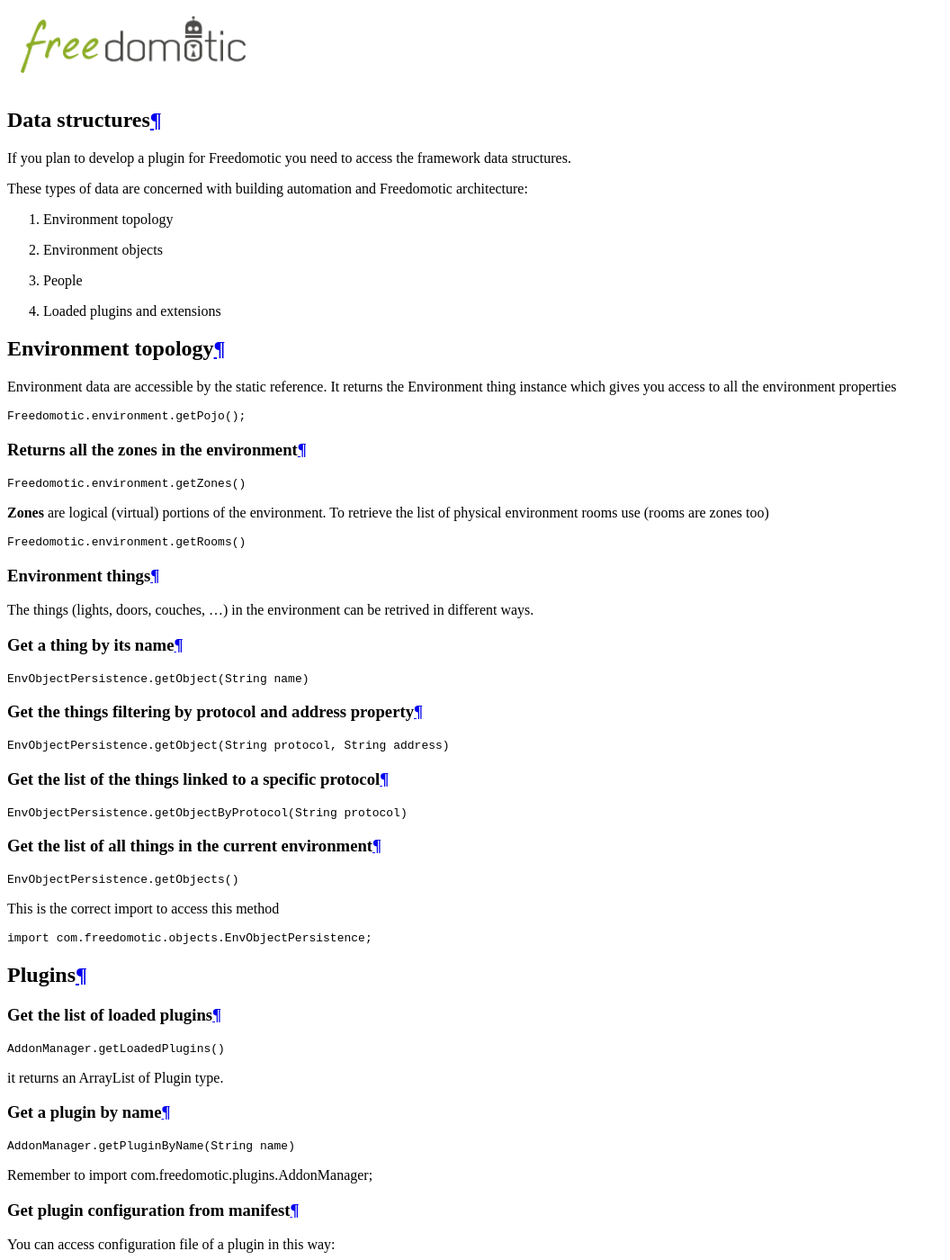
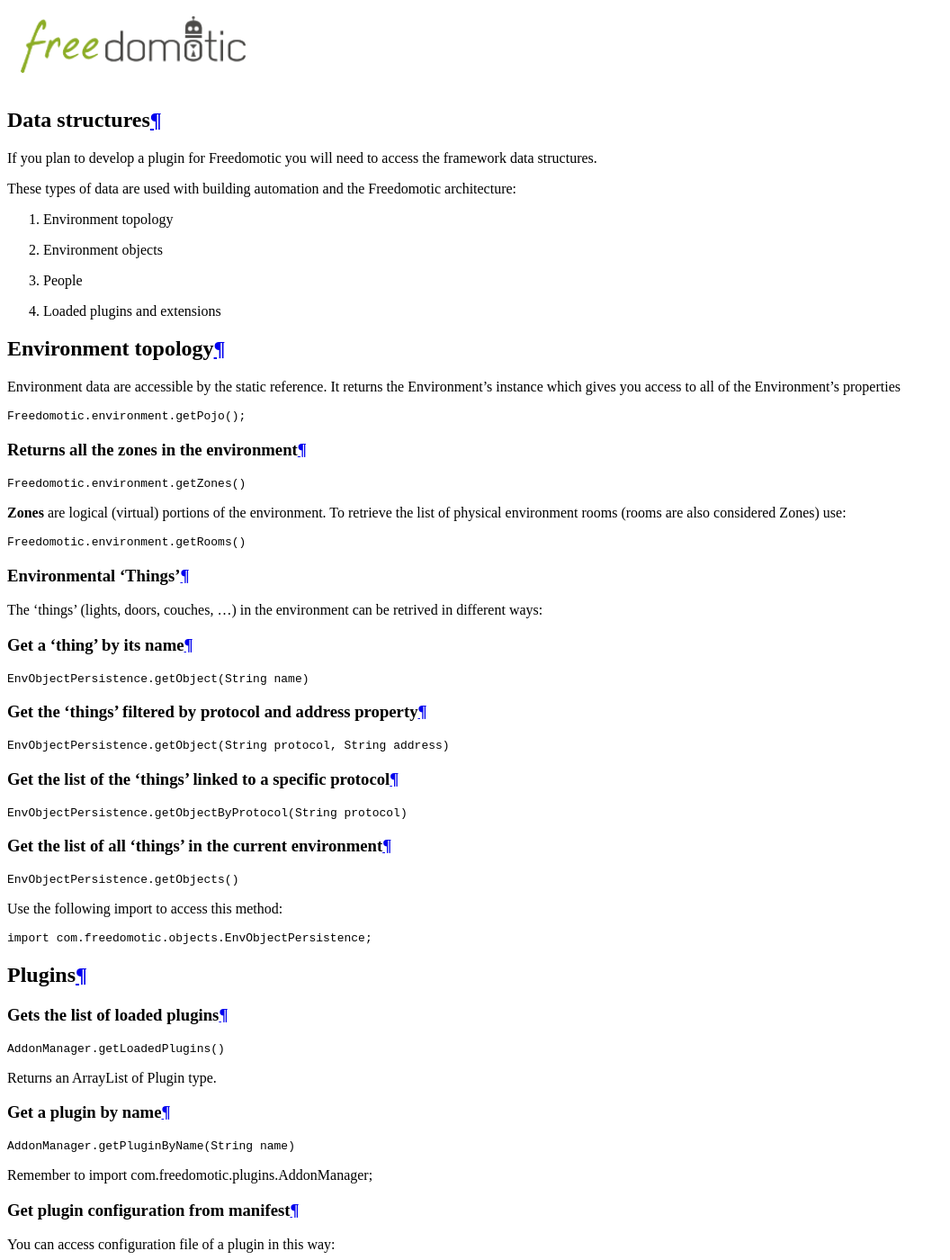
Before and after one commit to freedomotic/fd-developer-manual, a Sphinx documentation site: the page built from docs/source/architecture/freedomotic-data-structures.rst, in a window 1280 px wide and 1400 px high. Shown: the whole window at 90% size, without its empty margins (0-1056 px from the left). Built offline with Sphinx 7.4.7, drawn with Linux system fonts in a browser that asks for light colours; pages that are not in the unit, such as notebooks, are missing from menus; comment, search, counter and statistics services are not loaded; some of the changed text lies outside the part shown.

Commit message:
Update freedomotic-data-structures.rst
Updated for clarity, grammar, and flow.

```diff
--- a/docs/source/architecture/freedomotic-data-structures.rst
+++ b/docs/source/architecture/freedomotic-data-structures.rst
@@ -2,9 +2,9 @@
 Data structures
 ===============
 
-If you plan to develop a plugin for Freedomotic you need to access the framework data structures.
+If you plan to develop a plugin for Freedomotic you will need to access the framework data structures.
 
-These types of data are concerned with building automation and
+These types of data are used with building automation and the
 Freedomotic architecture:
 
 1. Environment topology
@@ -16,7 +16,7 @@
 ####################
 
 Environment data are accessible by the static reference. It returns the
-Environment thing instance which gives you access to all the environment properties
+Environment's instance which gives you access to all of the Environment's properties
 
 .. code:: java
 
@@ -30,46 +30,46 @@
         Freedomotic.environment.getZones()
 
 **Zones** are logical (virtual) portions of the environment. To retrieve
-the list of physical environment rooms use (rooms are zones too)
+the list of physical environment rooms (rooms are also considered Zones) use:
 
 .. code:: java
 
         Freedomotic.environment.getRooms()
 
-Environment things
+Environmental 'Things'
 ------------------
 
-The things (lights, doors, couches, ...) in the environment can be retrived in different ways.
+The 'things' (lights, doors, couches, ...) in the environment can be retrived in different ways:
 
-Get a thing by its name
+Get a 'thing' by its name
 -----------------------
 
 .. code:: java
 
         EnvObjectPersistence.getObject(String name)
 
-Get the things filtering by protocol and address property
+Get the 'things' filtered by protocol and address property
 ---------------------------------------------------------
 
 .. code:: java
 
         EnvObjectPersistence.getObject(String protocol, String address)
 
-Get the list of the things linked to a specific protocol
+Get the list of the 'things' linked to a specific protocol
 --------------------------------------------------------
 
 .. code:: java
 
         EnvObjectPersistence.getObjectByProtocol(String protocol)
 
-Get the list of all things in the current environment
+Get the list of all 'things' in the current environment
 -----------------------------------------------------
 
 .. code:: java
 
         EnvObjectPersistence.getObjects()
 
-This is the correct import to access this method
+Use the following import to access this method:
 
 .. code:: java
 
@@ -78,14 +78,14 @@
 Plugins
 #######
 
-Get the list of loaded plugins
+Gets the list of loaded plugins
 ------------------------------
 
 .. code:: java
 
         AddonManager.getLoadedPlugins()
 
-it returns an ArrayList of Plugin type.
+Returns an ArrayList of Plugin type.
 
 Get a plugin by name
 --------------------
@@ -138,5 +138,5 @@
 Accessing Data Structures from Crosslanguage Plugins
 ####################################################
 
-This is done through a REST connection which serves this data. More info
+This is done through a REST connection which serves the data. More info can be found
 at https://github.com/freedomotic/freedomotic/wiki/Freedomotic-APIs.
```
Also changed, not shown: other parts of docs/source/architecture/freedomotic-data-structures.rst (+1 -1 lines).
